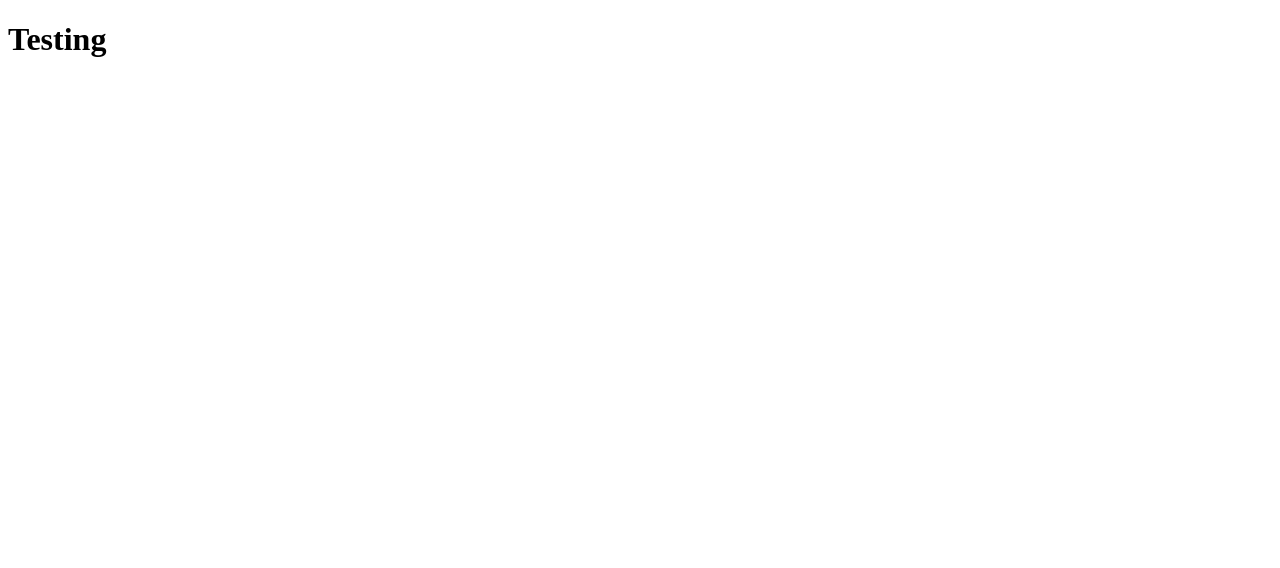
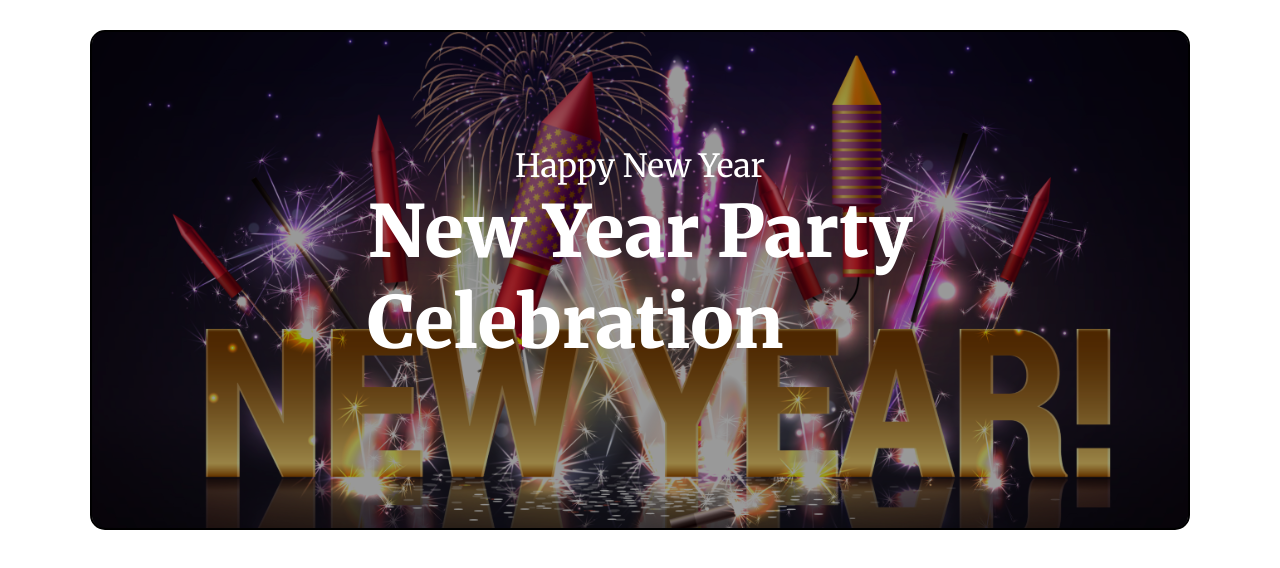
Before and after one commit to Sharup-Ali/New-Year-Offer_Portfolio, a plain HTML site: page index.html in a window 1280 px wide. Drawn offline with Linux system fonts and the light colour scheme.

Commit message:
second commit

```diff
--- a/index.html
+++ b/index.html
@@ -4,11 +4,16 @@
     <meta charset="UTF-8">
     <meta name="viewport" content="width=device-width, initial-scale=1.0">
     <title>New Year Offer</title>
+    <link rel="shortcut icon" href="images/logo.jpg" type="image/x-icon">
     <link rel="stylesheet" href="styles/style.css">
 </head>
 <body>
-    <header>
-        <h1>Testing</h1>
+    <header class="banner-container">
+        <div class="banner-content">
+            <p>Happy New Year</p>
+            <h1>New Year Party <br> Celebration</h1>
+        </div>
+
     </header>
     <main>
 
--- a/styles/style.css
+++ b/styles/style.css
@@ -0,0 +1,44 @@
+@import url('https://fonts.googleapis.com/css2?family=Merriweather:ital,wght@0,300;0,400;0,700;0,900;1,300;1,400;1,700;1,900&display=swap');
+
+* {
+    box-sizing: border-box;
+    margin: 0;
+    padding: 0;
+}
+body{
+    font-family: "Merriweather", serif;
+}
+/* banner section starts here */
+.banner-container{
+    width: 1100px;
+    border: 2px solid black;
+    min-height: 500px;
+    margin: 0 auto;
+    margin-top: 30px;
+    background-color: rgba(0,0,0,0.4);
+    background-image: url(../images/Banner\ Image.png);
+    background-size: cover;
+    border-radius: 15px;
+    background-position: center;
+    background-repeat: no-repeat;
+    background-blend-mode: overlay;
+}
+
+.banner-content{
+    display: flex;
+    flex-direction: column;
+    justify-content: center;
+    align-items: center;
+    height:450px;
+}
+.banner-content p, h1{
+    color: white;
+}
+.banner-content p{
+    font-size: 32px;
+    font-weight: 400;
+}
+.banner-content h1{
+    font-size: 72px;
+    font-weight: 900;
+}
```
Also changed, not shown: images/logo.jpg (added).
